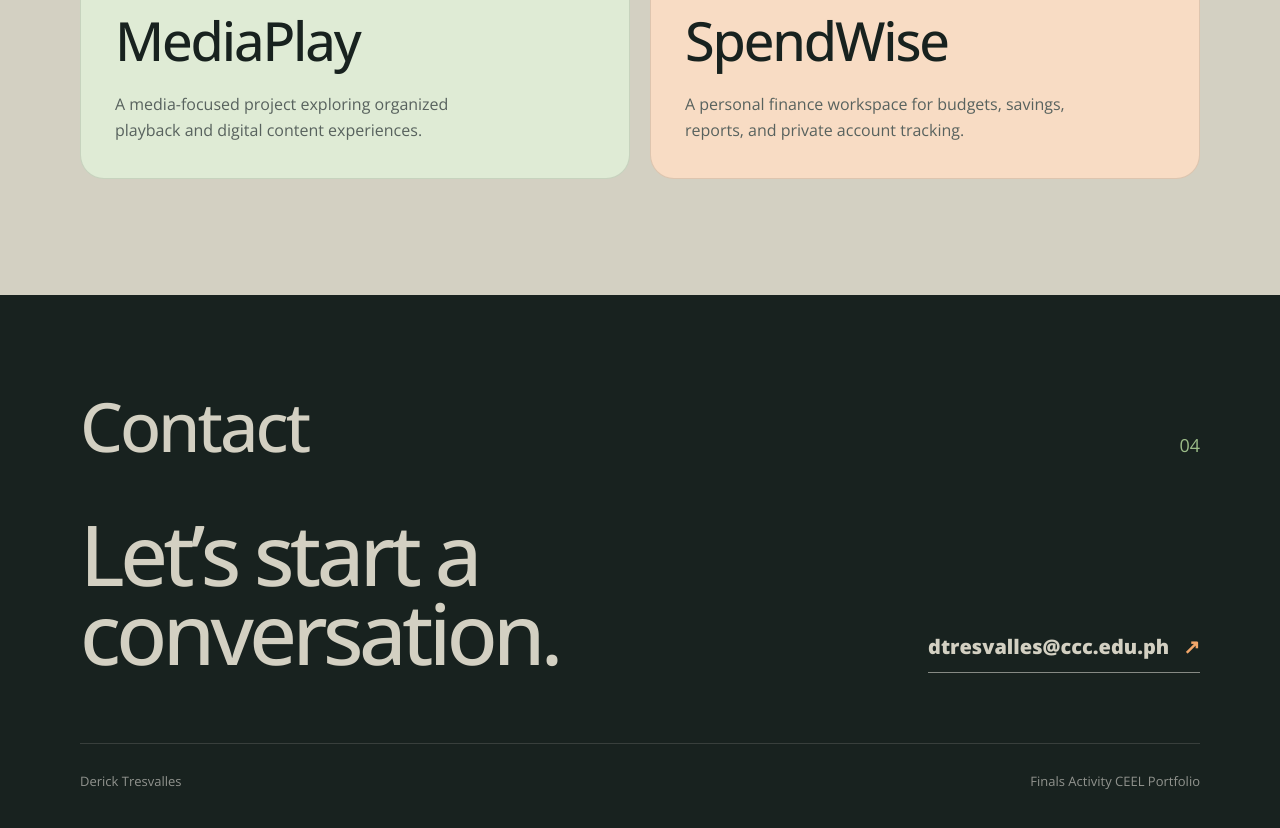
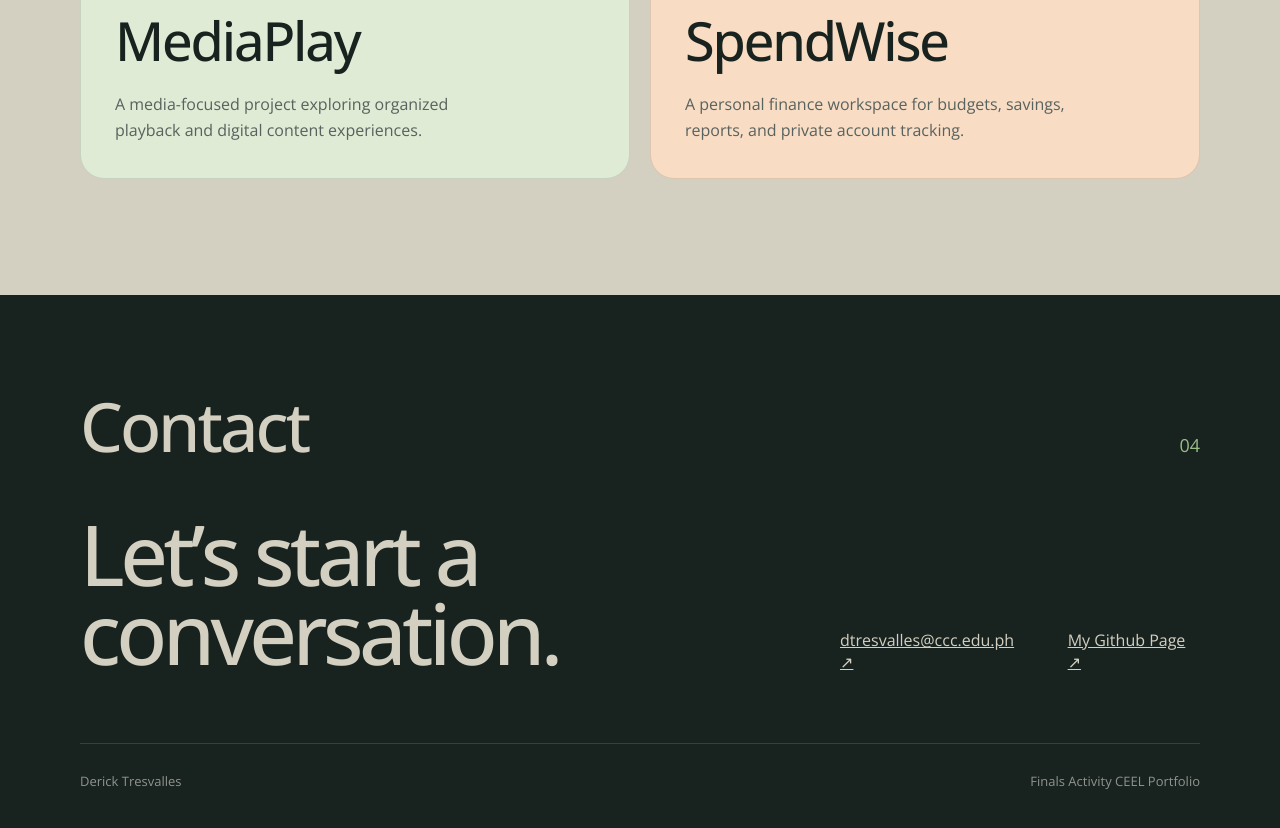
Before and after one commit to trexvallesderick-lgtm/Portfolio, a plain HTML site: page index.html in a window 1280 px wide. Shown: the part 2322-3150 px from the top of the page. Drawn offline with nearby package versions, Linux system fonts and the light colour scheme.

Commit message:
Modify contact links in index.html
Updated email link and added GitHub link.

```diff
--- a/index.html
+++ b/index.html
@@ -162,8 +162,11 @@
         <!-- Friendly invitation to begin an email conversation. -->
         <h2>Let’s start a conversation.</h2>
         <!-- mailto opens the visitor's installed email application. -->
-        <a class="email-link" href="mailto:dtresvalles@ccc.edu.ph">
+        <a class="contact-link" href="mailto:dtresvalles@ccc.edu.ph">
           dtresvalles@ccc.edu.ph <span aria-hidden="true">↗</span>
+        </a>
+        <a class="contact-link" href="https://github.com/trexvallesderick-lgtm">
+          My Github Page <span aria-hidden="true">↗</span>
         </a>
       </div>
       <!-- Footer identifies the owner and portfolio activity. -->
```
